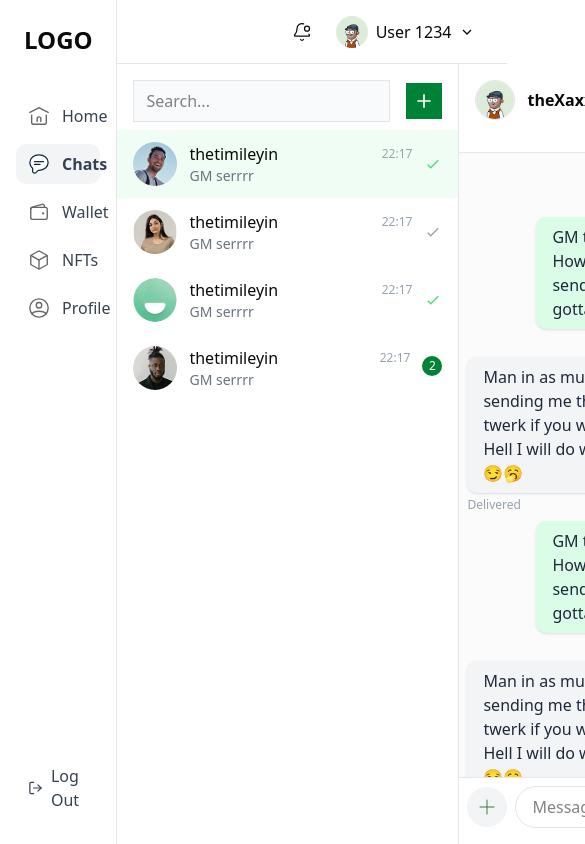
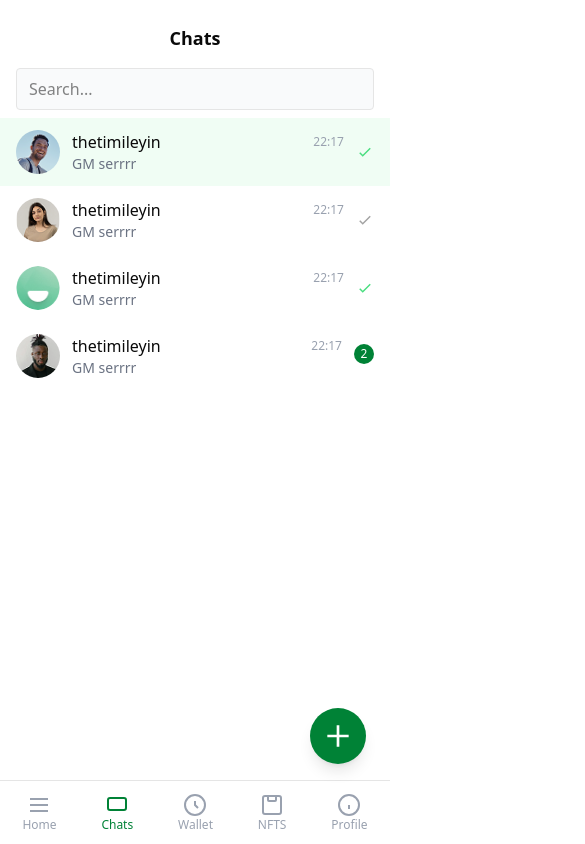
Before and after one commit to songifi/gg_frontend, a Next.js app in the folder client/: page /Chat in a window 390 px wide. Shown: the top 844 px of the page, 585 px wide, since content can reach past the window. Built offline with nearby package versions, Linux system fonts and the light colour scheme.

Commit message:
feat: enhance chat interface with responsive design and mobile navigation

```diff
--- a/client/src/app/Chat/page.tsx
+++ b/client/src/app/Chat/page.tsx
@@ -50,27 +50,45 @@ const chats = [
   // ...add more as needed
 ]
 
+import { useState } from 'react'
 import { useChatStore } from '@/components/chatStore'
 
 export default function ChatPage() {
   const selectedChatId = useChatStore((s) => s.selectedChatId)
   const setSelectedChatId = useChatStore((s) => s.setSelectedChatId)
+  // Local state to control mobile view (chat list vs chat area)
+  const [showChatAreaMobile, setShowChatAreaMobile] = useState(false)
 
   return (
     <div className="flex h-screen bg-[#FAFBFA]">
+      <div className="hidden md:block">
         <Sidebar />
+      </div>
       <main className="flex w-full flex-1 flex-col">
+        <div className="hidden md:block">
           <TopBar />
-        <div className="flex min-h-0 flex-1">
+        </div>
+        <div className="flex min-h-0 flex-1 flex-col md:flex-row">
+          <div
+            className={`h-[calc(100vh-56px)] min-h-0 w-full border-b bg-white md:h-auto md:w-96 md:flex-shrink-0 md:border-r md:border-b-0 ${showChatAreaMobile ? 'hidden' : 'block'} md:block`}
+          >
             <ChatList
               chats={chats.map((chat, idx) => ({
                 ...chat,
                 id: chat.id ?? idx + 1,
               }))}
-            onSelectChat={(id) => setSelectedChatId(id?.toString?.() ?? null)}
+              onSelectChat={(id) => {
+                setSelectedChatId(id?.toString?.() ?? null)
+                setShowChatAreaMobile(true)
+              }}
               selectedChatId={selectedChatId ? Number(selectedChatId) : null}
             />
-          <MainChatArea />
+          </div>
+          <div
+            className={`h-[calc(100vh-56px)] min-h-0 flex-1 md:h-auto ${showChatAreaMobile ? 'block' : 'hidden'} md:block`}
+          >
+            <MainChatArea onBack={() => setShowChatAreaMobile(false)} />
+          </div>
         </div>
       </main>
     </div>
--- a/client/src/components/ChatHeader.tsx
+++ b/client/src/components/ChatHeader.tsx
@@ -7,7 +7,8 @@ interface ChatHeaderProps {
 
 export default function ChatHeader({ name, avatar }: ChatHeaderProps) {
   return (
-    <div className="mb-6 flex items-center gap-3">
+    <div className="flex w-full flex-col items-center justify-center gap-3 md:mb-6 md:flex-row md:justify-start">
+      <span className="hidden text-gray-400 md:block">To:</span>
       <Image
         src={avatar.replace('/public', '')}
         alt="Avatar"
@@ -16,7 +17,10 @@ export default function ChatHeader({ name, avatar }: ChatHeaderProps) {
         className="h-10 w-10 rounded-full border"
       />
       <div>
-        <div className="font-semibold">{name}</div>
+        <div className="text-gray-400 md:font-semibold md:text-black">
+          {name}
+          <span className="-translate-y-5/6 text-xl md:hidden">&gt;</span>
+        </div>
       </div>
     </div>
   )
--- a/client/src/components/ChatList.tsx
+++ b/client/src/components/ChatList.tsx
@@ -1,4 +1,5 @@
 import ChatListItem, { ChatListItemProps } from './ChatListItem'
+import MobileBottomNav from './MobileBottomNav'
 
 interface ChatListProps {
   chats: ChatListItemProps[]
@@ -12,17 +13,20 @@ export default function ChatList({
   selectedChatId,
 }: ChatListProps) {
   return (
-    <section className="flex w-96 flex-col border-r bg-white">
-      <div className="flex items-center gap-2 p-4 pb-2">
+    <section className="flex h-full w-full flex-col bg-white md:w-96 md:border-r">
+      <div className="block px-4 pt-6 pb-2 text-center text-lg font-semibold md:hidden">
+        Chats
+      </div>
+      <div className="flex items-center gap-2 px-4 pt-2 pb-2 md:pt-4 md:pb-2">
         <input
           type="text"
           placeholder="Search..."
-          className="flex-1 border bg-gray-50 px-3 py-2 focus:ring focus:outline-none"
+          className="flex-1 rounded border bg-gray-50 px-3 py-2 focus:ring focus:outline-none"
         />
-        <button className="ml-2 bg-green-700 p-2 text-white hover:bg-green-800">
+        <button className="ml-2 hidden rounded-full bg-green-700 p-2 text-white hover:bg-green-800 md:inline-flex">
           <svg
-            width="20"
-            height="20"
+            width="24"
+            height="24"
             fill="none"
             stroke="currentColor"
             strokeWidth="2"
@@ -32,7 +36,7 @@ export default function ChatList({
           </svg>
         </button>
       </div>
-      <div className="flex-1 overflow-y-auto">
+      <div className="flex-1 overflow-y-auto pb-24 md:pb-0">
         {chats.map((chat, i) => (
           <div
             key={chat.id ?? i}
@@ -46,6 +50,19 @@ export default function ChatList({
           </div>
         ))}
       </div>
+      <MobileBottomNav />
+      <button className="fixed right-6 bottom-20 z-20 flex h-14 w-14 items-center justify-center rounded-full bg-green-700 text-white shadow-lg md:hidden">
+        <svg
+          width="32"
+          height="32"
+          fill="none"
+          stroke="currentColor"
+          strokeWidth="2"
+          viewBox="0 0 24 24"
+        >
+          <path d="M12 4v16m8-8H4" />
+        </svg>
+      </button>
     </section>
   )
 }
--- a/client/src/components/MainChatArea.tsx
+++ b/client/src/components/MainChatArea.tsx
@@ -6,7 +6,6 @@ import MessageInput from './MessageInput'
 import { useEffect } from 'react'
 import { useChatStore } from './chatStore'
 
-// The original chatData, now used to populate Zustand store on first mount
 const chatData = [
   {
     id: '1',
@@ -82,7 +81,7 @@ const chatData = [
   },
 ]
 
-export default function MainChatArea() {
+export default function MainChatArea({ onBack }: { onBack?: () => void }) {
   const chats = useChatStore((s) => s.chats)
   const selectedChatId = useChatStore((s) => s.selectedChatId)
   const setChats = useChatStore.setState
@@ -99,8 +98,41 @@ export default function MainChatArea() {
     <section className="relative flex h-full w-full flex-col bg-[#FAFBFA]">
       {selectedChat ? (
         <>
-          <div className="sticky top-0 z-20 border-b border-gray-200 bg-white px-4 pt-4 pb-2 md:px-8 md:pt-6">
+          <div className="sticky top-0 z-20 flex items-center justify-between border-b border-gray-200 bg-gray-100 px-4 pt-4 pb-2 md:justify-start md:bg-white md:px-8 md:pt-6">
+            <button
+              className="mr-2 flex items-center justify-center md:hidden"
+              onClick={onBack}
+              aria-label="Back"
+            >
+              <svg
+                width="28"
+                height="28"
+                fill="none"
+                stroke="#222"
+                strokeWidth="2"
+                viewBox="0 0 24 24"
+              >
+                <path d="M15 19l-7-7 7-7" />
+              </svg>
+            </button>
             <ChatHeader name={selectedChat.name} avatar={selectedChat.avatar} />
+            <button
+              className="ml-auto flex items-center justify-center md:hidden"
+              aria-label="Menu"
+            >
+              <svg
+                width="28"
+                height="28"
+                fill="none"
+                stroke="#222"
+                strokeWidth="1.5"
+                viewBox="0 0 24 24"
+              >
+                <circle cx="12" cy="6" r="2" />
+                <circle cx="12" cy="12" r="2" />
+                <circle cx="12" cy="18" r="2" />
+              </svg>
+            </button>
           </div>
 
           <div
--- /dev/null
+++ b/client/src/components/MobileBottomNav.tsx
@@ -0,0 +1,76 @@
+import React from 'react'
+
+export default function MobileBottomNav() {
+  return (
+    <div className="fixed right-0 bottom-0 left-0 z-10 flex h-16 w-full items-center justify-around border-t bg-white md:hidden">
+      <button className="flex flex-col items-center text-xs text-gray-400 focus:text-green-700 focus:outline-none">
+        <svg
+          width="24"
+          height="24"
+          fill="none"
+          stroke="currentColor"
+          strokeWidth="2"
+          viewBox="0 0 24 24"
+        >
+          <path d="M3 12h18M3 6h18M3 18h18" />
+        </svg>
+        Home
+      </button>
+      <button className="flex flex-col items-center text-xs text-green-700 focus:outline-none">
+        <svg
+          width="24"
+          height="24"
+          fill="none"
+          stroke="currentColor"
+          strokeWidth="2"
+          viewBox="0 0 24 24"
+        >
+          <path d="M21 15a2 2 0 0 1-2 2H5a2 2 0 0 1-2-2V7a2 2 0 0 1 2-2h14a2 2 0 0 1 2 2v8z" />
+        </svg>
+        Chats
+      </button>
+      <button className="flex flex-col items-center text-xs text-gray-400 focus:text-green-700 focus:outline-none">
+        <svg
+          width="24"
+          height="24"
+          fill="none"
+          stroke="currentColor"
+          strokeWidth="2"
+          viewBox="0 0 24 24"
+        >
+          <circle cx="12" cy="12" r="10" />
+          <path d="M12 8v4l3 3" />
+        </svg>
+        Wallet
+      </button>
+      <button className="flex flex-col items-center text-xs text-gray-400 focus:text-green-700 focus:outline-none">
+        <svg
+          width="24"
+          height="24"
+          fill="none"
+          stroke="currentColor"
+          strokeWidth="2"
+          viewBox="0 0 24 24"
+        >
+          <rect x="3" y="3" width="18" height="18" rx="2" />
+          <path d="M16 3v4a1 1 0 0 1-1 1H9a1 1 0 0 1-1-1V3" />
+        </svg>
+        NFTS
+      </button>
+      <button className="flex flex-col items-center text-xs text-gray-400 focus:text-green-700 focus:outline-none">
+        <svg
+          width="24"
+          height="24"
+          fill="none"
+          stroke="currentColor"
+          strokeWidth="2"
+          viewBox="0 0 24 24"
+        >
+          <circle cx="12" cy="12" r="10" />
+          <path d="M12 16v-4" />
+        </svg>
+        Profile
+      </button>
+    </div>
+  )
+}
```
Lines whose indentation alone changed are shown as unchanged.
